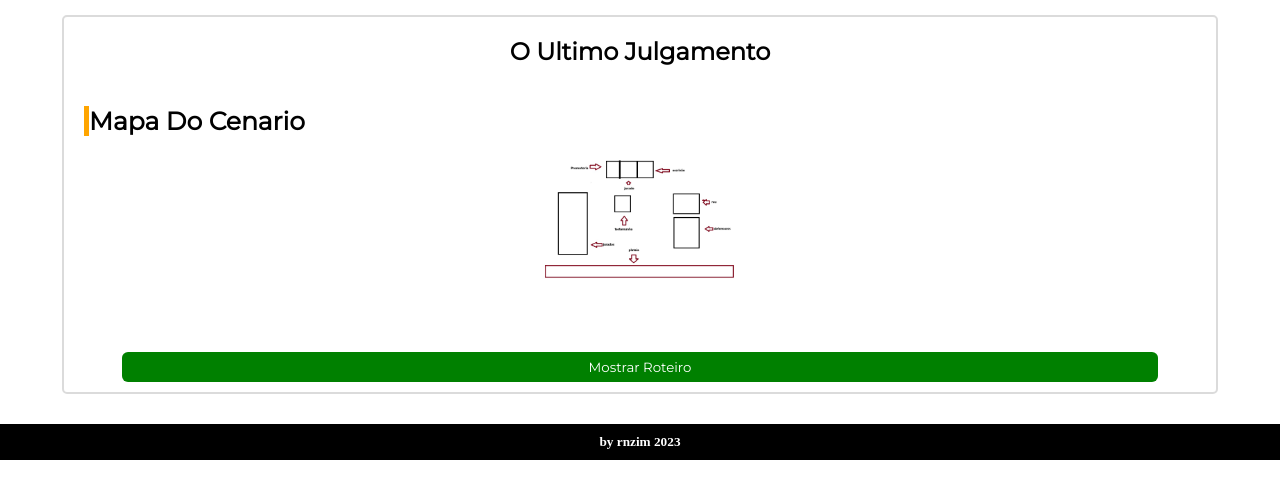
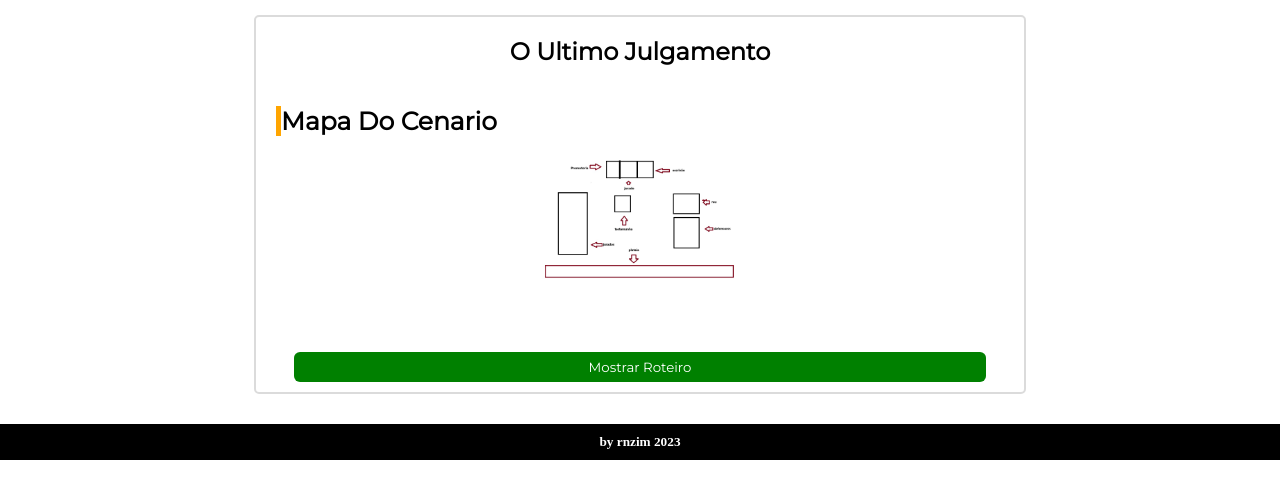
Before and after one commit to rnzim/theater-play-page, a plain HTML site: page index.html in a window 1280 px wide. Shown: the part 153-652 px from the top of the page. Drawn offline with Linux system fonts and the light colour scheme.

Commit message:
responsive

```diff
--- a/style.css
+++ b/style.css
@@ -72,6 +72,12 @@ main{
     border-radius: 5px;
     border: 2px rgba(128, 128, 128, 0.284) solid;
 }
+@media screen and (min-width: 1200px) {
+    main {
+        width: 60%;
+    }
+}
+
 img{
     width: 200px;
 }
```
